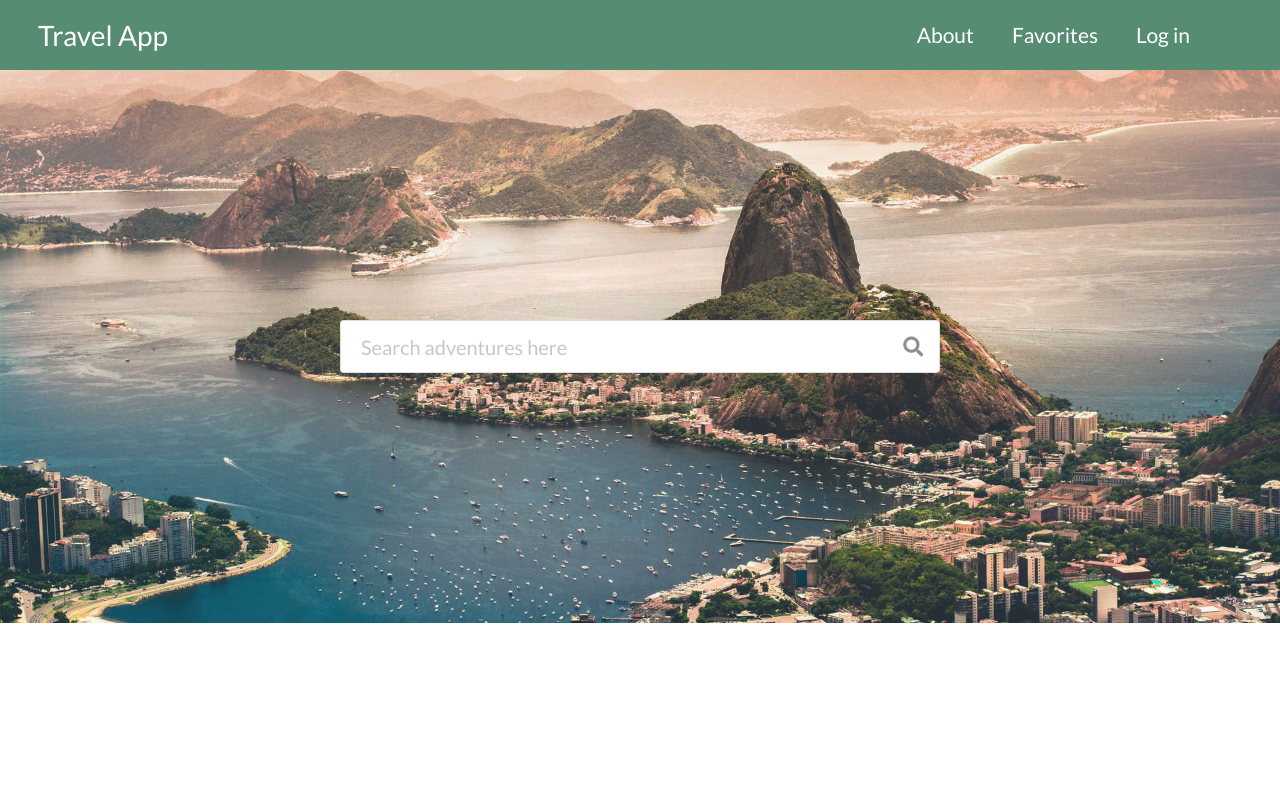
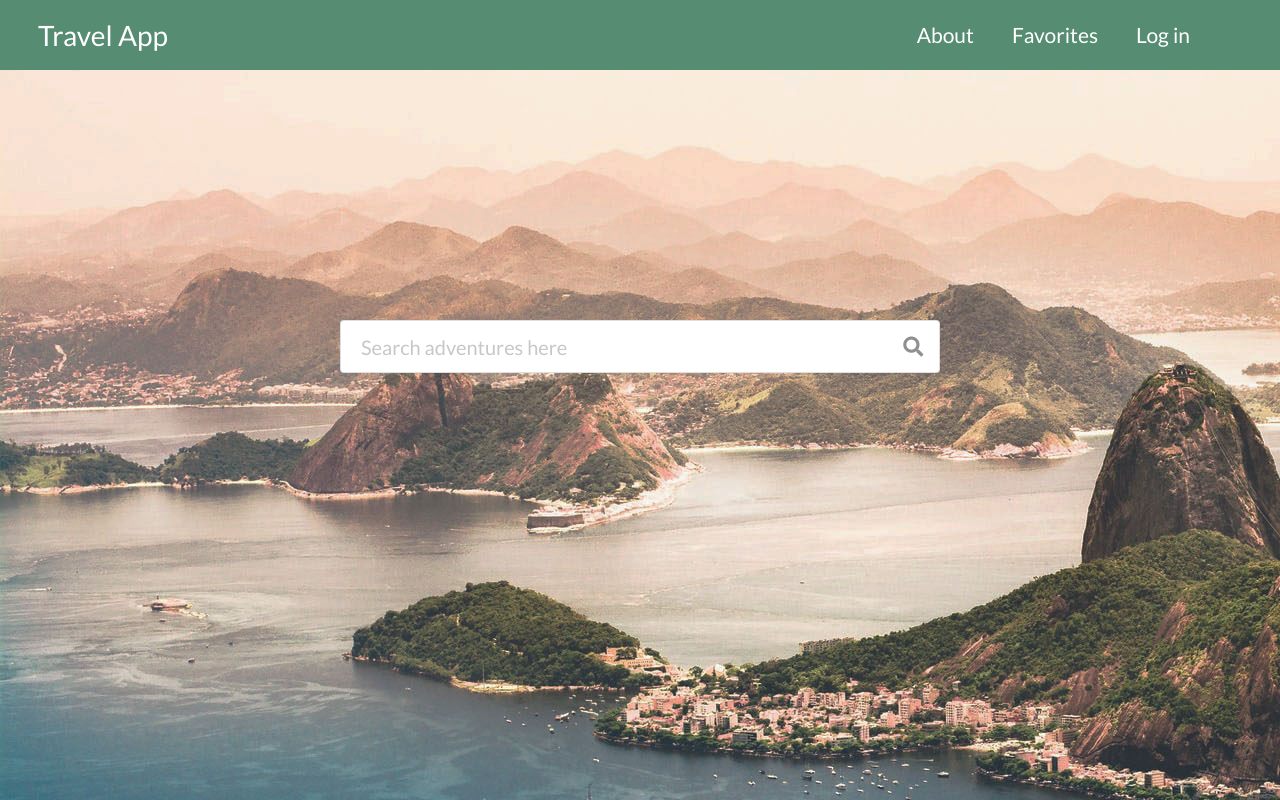
Before and after one commit to Vsmith408/Project3-client, a React (Create React App) app: page / in a window 1280 px wide. Built offline with nearby package versions, Linux system fonts and the light colour scheme.

Commit message:
updating the background image css

```diff
--- a/src/components/App.css
+++ b/src/components/App.css
@@ -6,7 +6,7 @@
 
 .searchBarWrapper {
   position: relative;
-   background-image: url(../Images/travel-copy.jpg);
+  /* background-image: url(../Images/travel-copy.jpg);  */
   background-size: cover;
   background-position: center;
   display: flex;
@@ -14,7 +14,9 @@
   align-items: center;
   padding: 250px 0;
 }
-
+body {
+  background-image: url(../Images/travel-copy.jpg);
+}
 
 .header{
   padding-bottom: 10px;
--- a/src/components/Navbar/index.js
+++ b/src/components/Navbar/index.js
@@ -1,7 +1,7 @@
 import React, { Component } from "react";
 import { Link } from "react-router-dom";
 import "./style.css";
-import { useAuth0 } from "@auth0/auth0-react";
+// import { useAuth0 } from "@auth0/auth0-react";
 import Login from "../pages/Login";
 import Logout from "../pages/Logout";
 
```
Also changed, not shown: 1 other file (tests, documents, lock files or other folders).
